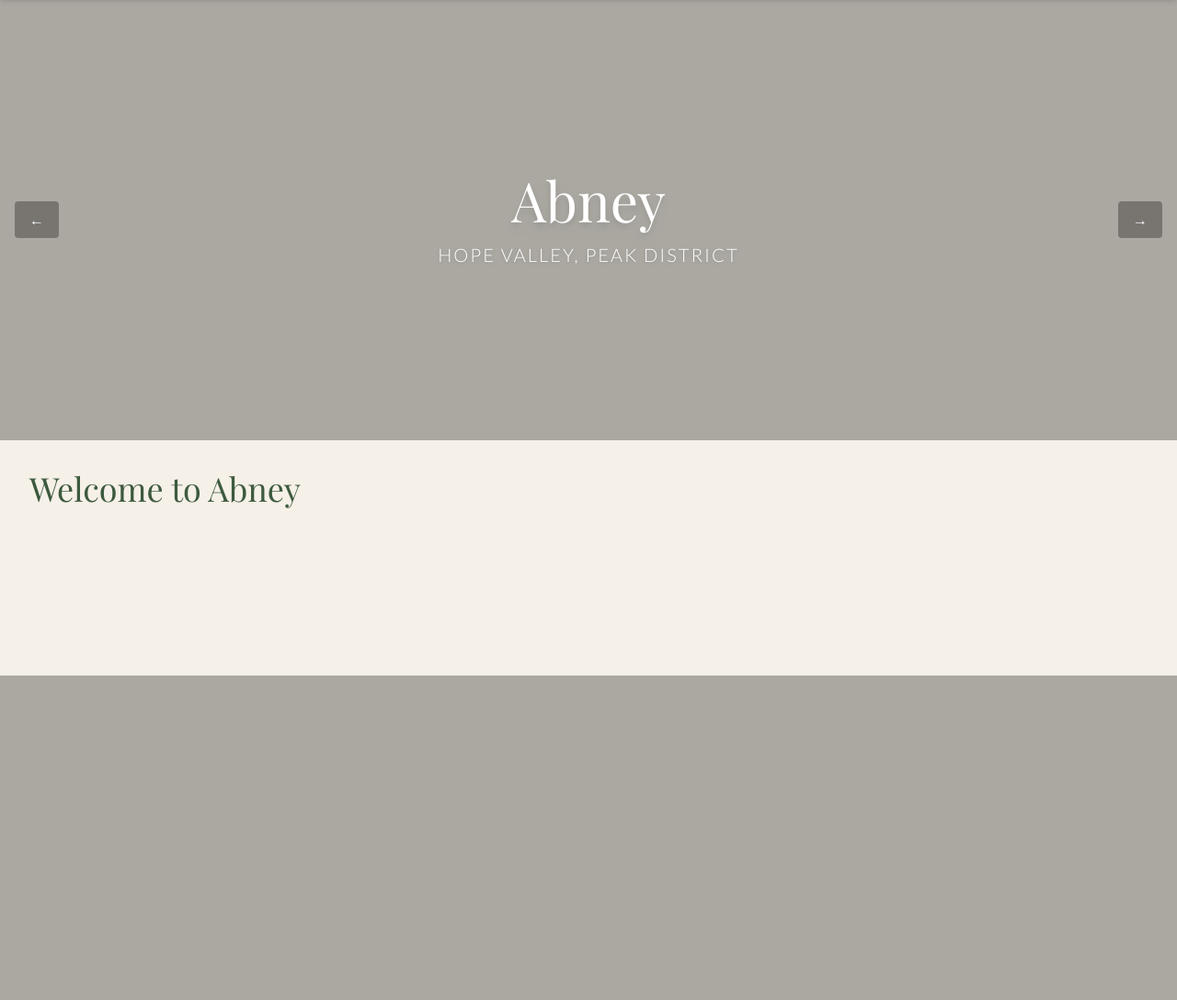
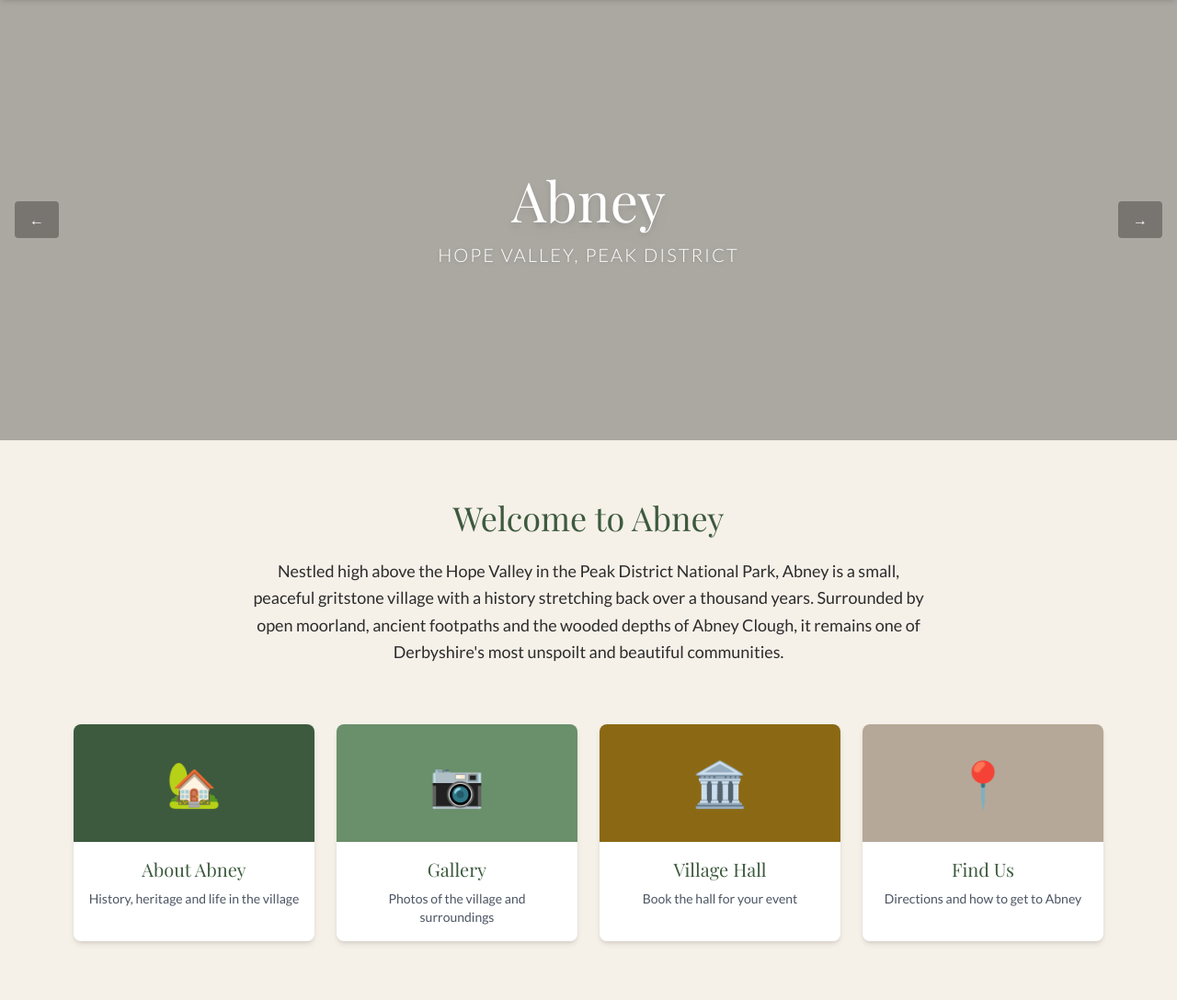
Before and after one commit to WillKirk/abney-village-site, a Flask app: template templates/index.html in a window 1280 px wide. Shown: the part 65-1153 px from the top of the page at 92% size. Before the commit the page ends 800 px from the top, so only its background shows below. Run offline with Flask 3, Linux system fonts and the light colour scheme; the template is opened without the code that fills it, so the values that code supplies are empty.

Commit message:
added intro section and quick link cards to homepage

```diff
--- a/app.py
+++ b/app.py
@@ -12,3 +12,6 @@ def index():
     ]
     images.sort()
     return render_template('index.html', images=images)
+
+if __name__ == '__main__':
+    app.run(debug=True)
--- a/static/css/output.css
+++ b/static/css/output.css
@@ -611,8 +611,20 @@ video {
   margin-bottom: 1rem;
 }
 
+.mb-2 {
+  margin-bottom: 0.5rem;
+}
+
+.mb-6 {
+  margin-bottom: 1.5rem;
+}
+
 .flex {
   display: flex;
+}
+
+.grid {
+  display: grid;
 }
 
 .h-3 {
@@ -627,6 +639,10 @@ video {
   height: 100%;
 }
 
+.h-32 {
+  height: 8rem;
+}
+
 .w-3 {
   width: 0.75rem;
 }
@@ -639,6 +655,10 @@ video {
   max-width: 72rem;
 }
 
+.max-w-3xl {
+  max-width: 48rem;
+}
+
 .-translate-y-1\/2 {
   --tw-translate-y: -50%;
   transform: translate(var(--tw-translate-x), var(--tw-translate-y)) rotate(var(--tw-rotate)) skewX(var(--tw-skew-x)) skewY(var(--tw-skew-y)) scaleX(var(--tw-scale-x)) scaleY(var(--tw-scale-y));
@@ -647,6 +667,10 @@ video {
 .-translate-x-1\/2 {
   --tw-translate-x: -50%;
   transform: translate(var(--tw-translate-x), var(--tw-translate-y)) rotate(var(--tw-rotate)) skewX(var(--tw-skew-x)) skewY(var(--tw-skew-y)) scaleX(var(--tw-scale-x)) scaleY(var(--tw-scale-y));
+}
+
+.grid-cols-1 {
+  grid-template-columns: repeat(1, minmax(0, 1fr));
 }
 
 .items-center {
@@ -669,6 +693,10 @@ video {
   gap: 0.5rem;
 }
 
+.gap-6 {
+  gap: 1.5rem;
+}
+
 .overflow-hidden {
   overflow: hidden;
 }
@@ -679,6 +707,10 @@ video {
 
 .rounded-full {
   border-radius: 9999px;
+}
+
+.rounded-lg {
+  border-radius: 0.5rem;
 }
 
 .bg-black\/30 {
@@ -700,6 +732,21 @@ video {
   background-color: rgb(255 255 255 / var(--tw-bg-opacity, 1));
 }
 
+.bg-village-earth {
+  --tw-bg-opacity: 1;
+  background-color: rgb(139 105 20 / var(--tw-bg-opacity, 1));
+}
+
+.bg-village-lightgreen {
+  --tw-bg-opacity: 1;
+  background-color: rgb(106 143 107 / var(--tw-bg-opacity, 1));
+}
+
+.bg-village-stone {
+  --tw-bg-opacity: 1;
+  background-color: rgb(181 168 152 / var(--tw-bg-opacity, 1));
+}
+
 .object-cover {
   -o-object-fit: cover;
      object-fit: cover;
@@ -707,6 +754,10 @@ video {
 
 .p-8 {
   padding: 2rem;
+}
+
+.p-4 {
+  padding: 1rem;
 }
 
 .px-4 {
@@ -722,6 +773,15 @@ video {
 .py-4 {
   padding-top: 1rem;
   padding-bottom: 1rem;
+}
+
+.py-16 {
+  padding-top: 4rem;
+  padding-bottom: 4rem;
+}
+
+.pb-16 {
+  padding-bottom: 4rem;
 }
 
 .text-center {
@@ -761,12 +821,26 @@ video {
   line-height: 1.75rem;
 }
 
+.text-5xl {
+  font-size: 3rem;
+  line-height: 1;
+}
+
+.text-lg {
+  font-size: 1.125rem;
+  line-height: 1.75rem;
+}
+
 .font-light {
   font-weight: 300;
 }
 
 .uppercase {
   text-transform: uppercase;
+}
+
+.leading-relaxed {
+  line-height: 1.625;
 }
 
 .tracking-wide {
@@ -795,6 +869,11 @@ video {
 .text-white {
   --tw-text-opacity: 1;
   color: rgb(255 255 255 / var(--tw-text-opacity, 1));
+}
+
+.text-gray-600 {
+  --tw-text-opacity: 1;
+  color: rgb(75 85 99 / var(--tw-text-opacity, 1));
 }
 
 .opacity-0 {
@@ -845,6 +924,12 @@ video {
   transition-duration: 150ms;
 }
 
+.transition-shadow {
+  transition-property: box-shadow;
+  transition-timing-function: cubic-bezier(0.4, 0, 0.2, 1);
+  transition-duration: 150ms;
+}
+
 .duration-1000 {
   transition-duration: 1000ms;
 }
@@ -857,3 +942,21 @@ video {
   --tw-text-opacity: 1;
   color: rgb(181 168 152 / var(--tw-text-opacity, 1));
 }
+
+.hover\:shadow-xl:hover {
+  --tw-shadow: 0 20px 25px -5px rgb(0 0 0 / 0.1), 0 8px 10px -6px rgb(0 0 0 / 0.1);
+  --tw-shadow-colored: 0 20px 25px -5px var(--tw-shadow-color), 0 8px 10px -6px var(--tw-shadow-color);
+  box-shadow: var(--tw-ring-offset-shadow, 0 0 #0000), var(--tw-ring-shadow, 0 0 #0000), var(--tw-shadow);
+}
+
+@media (min-width: 768px) {
+  .md\:grid-cols-2 {
+    grid-template-columns: repeat(2, minmax(0, 1fr));
+  }
+}
+
+@media (min-width: 1024px) {
+  .lg\:grid-cols-4 {
+    grid-template-columns: repeat(4, minmax(0, 1fr));
+  }
+}
--- a/templates/index.html
+++ b/templates/index.html
@@ -63,9 +63,62 @@
 
     </div>
 
-    <h1 class="font-heading text-4xl text-village-green p-8">
-        Welcome to Abney
-    </h1>
+    <!-- Intro Section -->
+    <section class="max-w-3xl mx-auto px-4 py-16 text-center">
+        <h2 class="font-heading text-4xl text-village-green mb-6">Welcome to Abney</h2>
+        <p class="text-lg leading-relaxed text-village-dark">
+            Nestled high above the Hope Valley in the Peak District National Park, Abney is a small,
+            peaceful gritstone village with a history stretching back over a thousand years.
+            Surrounded by open moorland, ancient footpaths and the wooded depths of Abney Clough,
+            it remains one of Derbyshire's most unspoilt and beautiful communities.
+        </p>
+    </section>
+
+    <!-- Quick Links -->
+    <section class="max-w-6xl mx-auto px-4 pb-16 grid grid-cols-1 md:grid-cols-2 lg:grid-cols-4 gap-6">
+
+        <a href="/about" class="group bg-white rounded-lg shadow-md overflow-hidden hover:shadow-xl transition-shadow">
+            <div class="h-32 bg-village-green flex items-center justify-center">
+                <span class="text-5xl">🏡</span>
+            </div>
+            <div class="p-4 text-center">
+                <h3 class="font-heading text-xl text-village-green mb-2">About Abney</h3>
+                <p class="text-sm text-gray-600">History, heritage and life in the village</p>
+            </div>
+        </a>
+
+        <a href="/gallery" class="group bg-white rounded-lg shadow-md overflow-hidden hover:shadow-xl transition-shadow">
+            <div class="h-32 bg-village-lightgreen flex items-center justify-center">
+                <span class="text-5xl">📷</span>
+            </div>
+            <div class="p-4 text-center">
+                <h3 class="font-heading text-xl text-village-green mb-2">Gallery</h3>
+                <p class="text-sm text-gray-600">Photos of the village and surroundings</p>
+            </div>
+        </a>
+
+        <a href="/village-hall" class="group bg-white rounded-lg shadow-md overflow-hidden hover:shadow-xl transition-shadow">
+            <div class="h-32 bg-village-earth flex items-center justify-center">
+                <span class="text-5xl">🏛️</span>
+            </div>
+            <div class="p-4 text-center">
+                <h3 class="font-heading text-xl text-village-green mb-2">Village Hall</h3>
+                <p class="text-sm text-gray-600">Book the hall for your event</p>
+            </div>
+        </a>
+
+        <a href="/find-us" class="group bg-white rounded-lg shadow-md overflow-hidden hover:shadow-xl transition-shadow">
+            <div class="h-32 bg-village-stone flex items-center justify-center">
+                <span class="text-5xl">📍</span>
+            </div>
+            <div class="p-4 text-center">
+                <h3 class="font-heading text-xl text-village-green mb-2">Find Us</h3>
+                <p class="text-sm text-gray-600">Directions and how to get to Abney</p>
+            </div>
+        </a>
+
+    </section>
+
     <script src="{{ url_for('static', filename='js/carousel.js') }}"></script>
 </body>
 </html>
```
